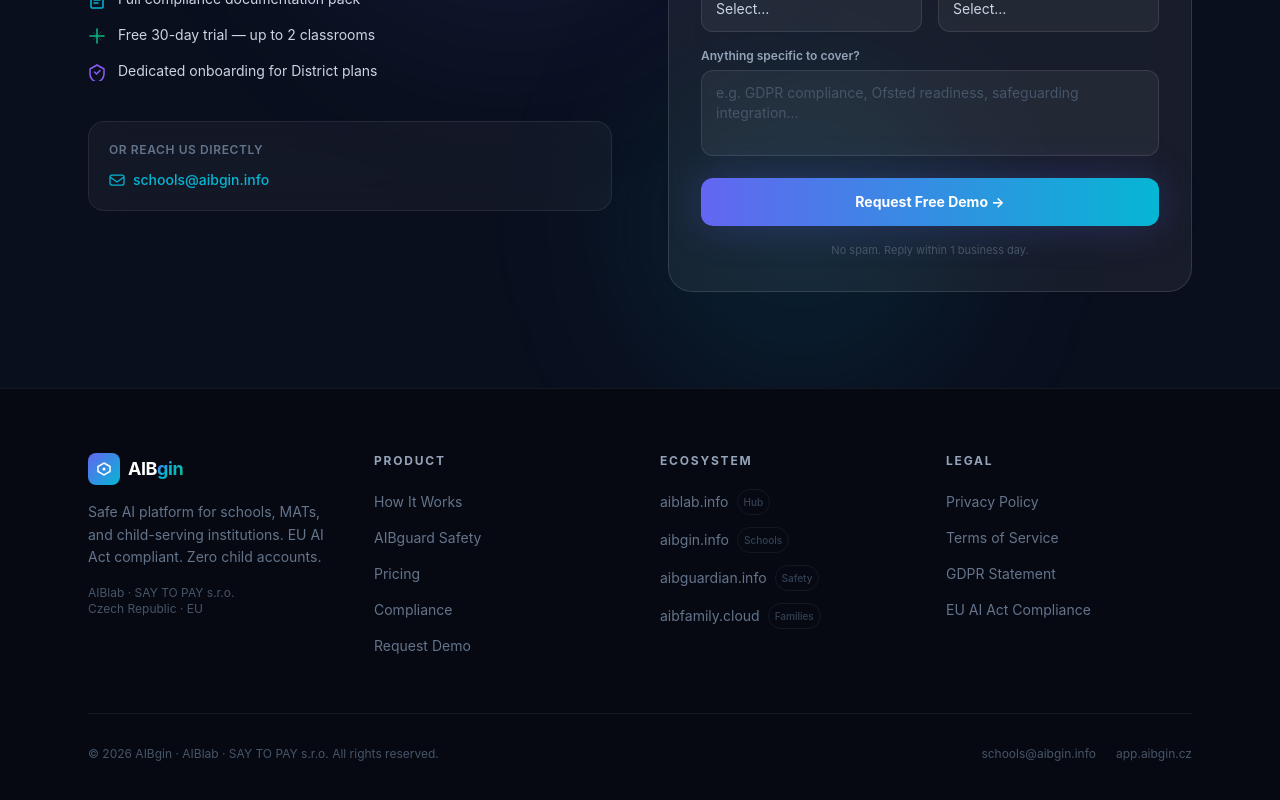
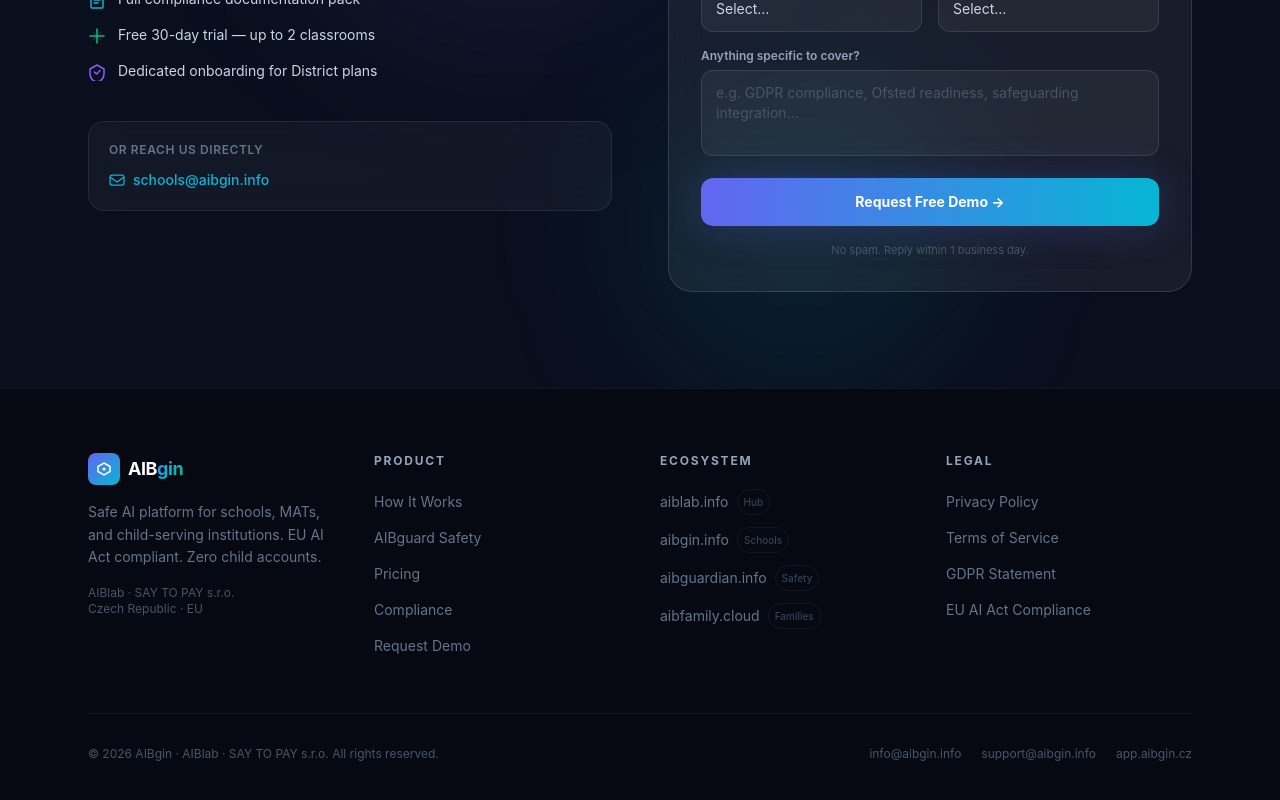
Before and after one commit to jaromirzly-coder/aibgin-info-web, a Next.js app: page / in a window 1280 px wide. Shown: the part 5511-6311 px from the top of the page. Built offline with nearby package versions, Linux system fonts and the light colour scheme.

Commit message:
fix: email addresses — info@aibgin.info + support@aibgin.info in footer

```diff
--- a/components/Footer.tsx
+++ b/components/Footer.tsx
@@ -88,7 +88,8 @@
         <div className="border-t border-white/[0.06] pt-8 flex flex-col sm:flex-row items-center justify-between gap-4">
           <p className="text-xs text-slate-600">© 2026 AIBgin · AIBlab · SAY TO PAY s.r.o. All rights reserved.</p>
           <div className="flex items-center gap-5 text-xs text-slate-600">
-            <a href="mailto:schools@aibgin.info" className="hover:text-brand-cyan transition-colors">schools@aibgin.info</a>
+            <a href="mailto:info@aibgin.info" className="hover:text-brand-cyan transition-colors">info@aibgin.info</a>
+            <a href="mailto:support@aibgin.info" className="hover:text-brand-cyan transition-colors">support@aibgin.info</a>
             <a href="https://app.aibgin.cz" target="_blank" rel="noopener noreferrer" className="hover:text-brand-cyan transition-colors">app.aibgin.cz</a>
           </div>
         </div>
```
